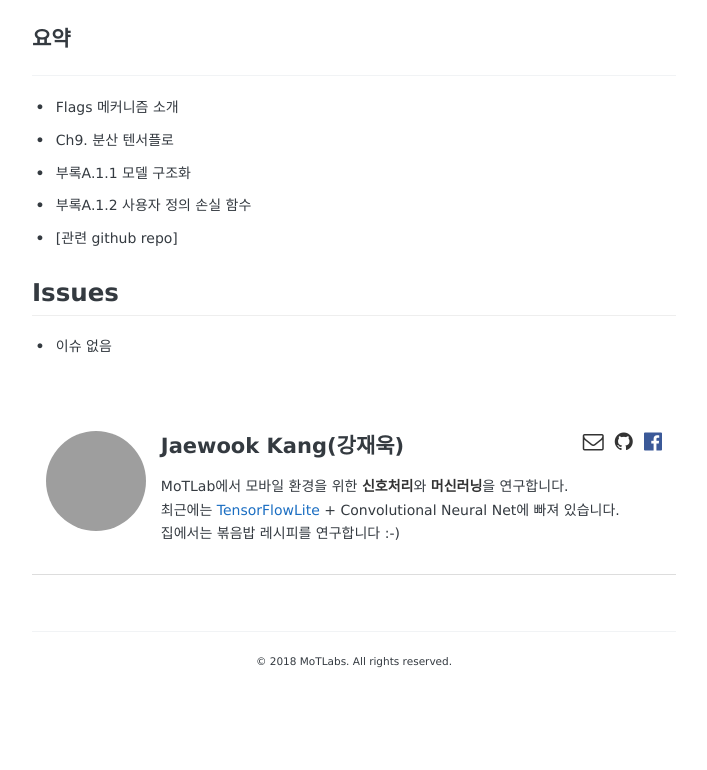
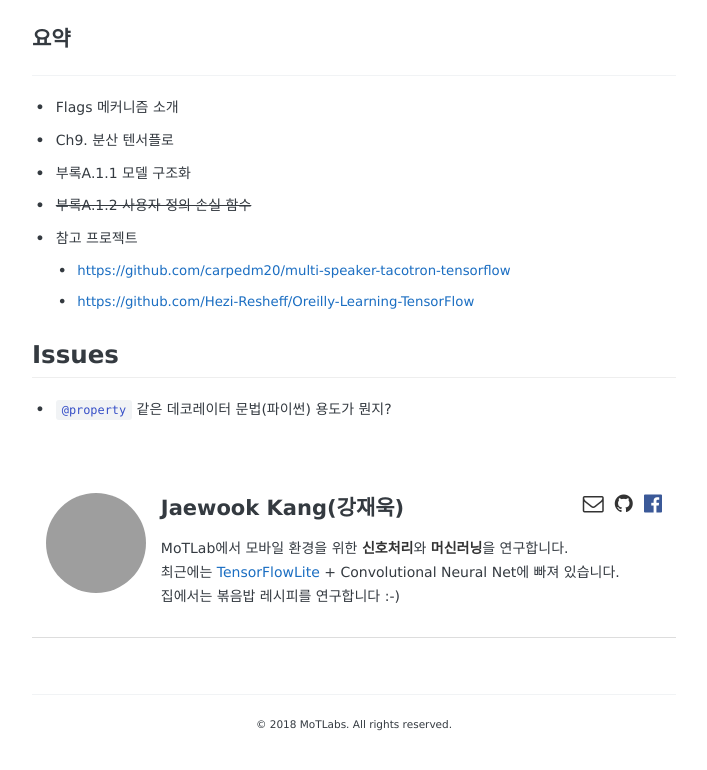
Before and after one commit to motlabs/motlabs.github.io, a Jekyll site: the page built from _posts/2018-06-30-tfpattern-week5.md, in a window 1280 px wide and 900 px high, scrolled down 1579 px, cut to the strip 97-867 px from the top of the window. Shown: the whole strip, without its empty margins (286-993 px from the left). Built offline with Jekyll 4.4.1, drawn with Linux system fonts in a browser that asks for light colours; some web fonts are replaced; comment, search, counter and statistics services are not loaded; before the commit the page ends 2416 px from its top, so only the background shows below that; grey boxes are pictures that could not be loaded.

Commit message:
깃헙 링크 추가, 이슈 추가

```diff
--- a/_posts/2018-06-30-tfpattern-week5.md
+++ b/_posts/2018-06-30-tfpattern-week5.md
@@ -58,11 +58,13 @@ share: true
 - Flags 메커니즘 소개
 - Ch9. 분산 텐서플로
 - 부록A.1.1 모델 구조화
-- 부록A.1.2 사용자 정의 손실 함수
-- [관련 github repo]
+- ~~부록A.1.2 사용자 정의 손실 함수~~
+- 참고 프로젝트
+  - [https://github.com/carpedm20/multi-speaker-tacotron-tensorflow](https://github.com/carpedm20/multi-speaker-tacotron-tensorflow)
+  - [https://github.com/Hezi-Resheff/Oreilly-Learning-TensorFlow](https://github.com/Hezi-Resheff/Oreilly-Learning-TensorFlow)
 
 
 
 
 ## Issues
-- 이슈 없음
+- `@property` 같은 데코레이터 문법(파이썬) 용도가 뭔지?
```
